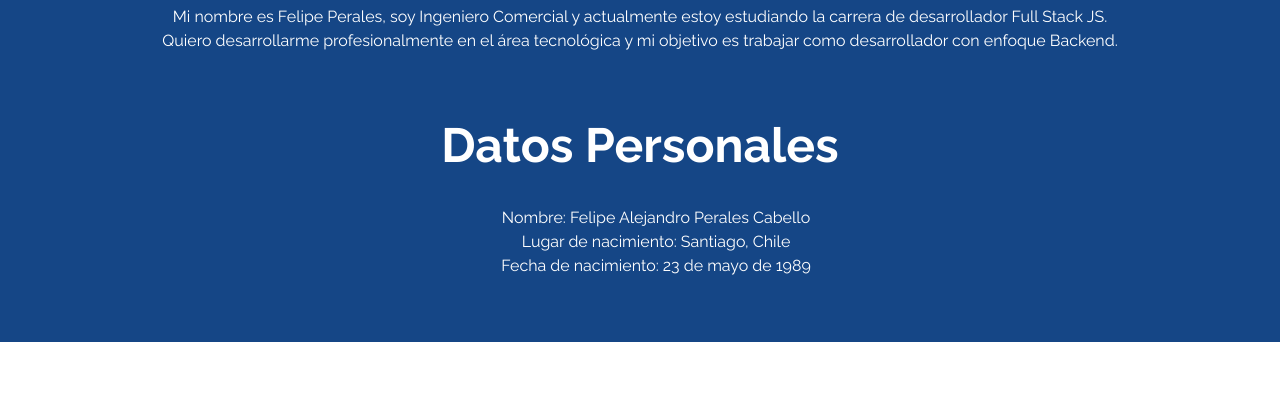
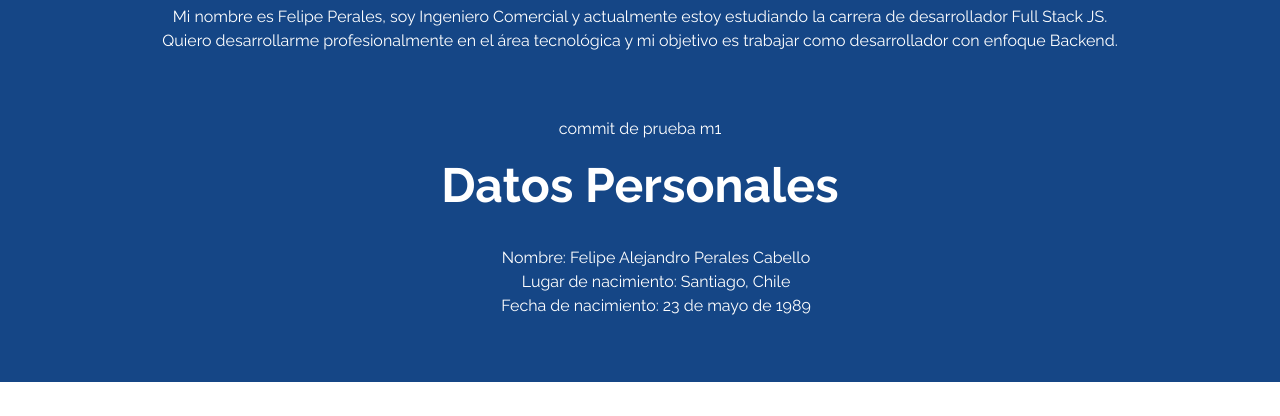
Before and after one commit to susana-ar/prueba_m1_felipe_perales, a plain HTML site: page index.html in a window 1280 px wide. Shown: the part 681-1097 px from the top of the page. Drawn offline with nearby package versions, Linux system fonts and the light colour scheme.

Commit message:
commit de prueba

```diff
--- a/index.html
+++ b/index.html
@@ -112,6 +112,7 @@
             Quiero desarrollarme profesionalmente en el área tecnológica y mi
             objetivo es trabajar como desarrollador con enfoque Backend.
           </p>
+          <p> commit de prueba  m1</p>
         </div>
         <div class="container text-center">
           <h2 class="titulos-2">Datos Personales</h2>
```
